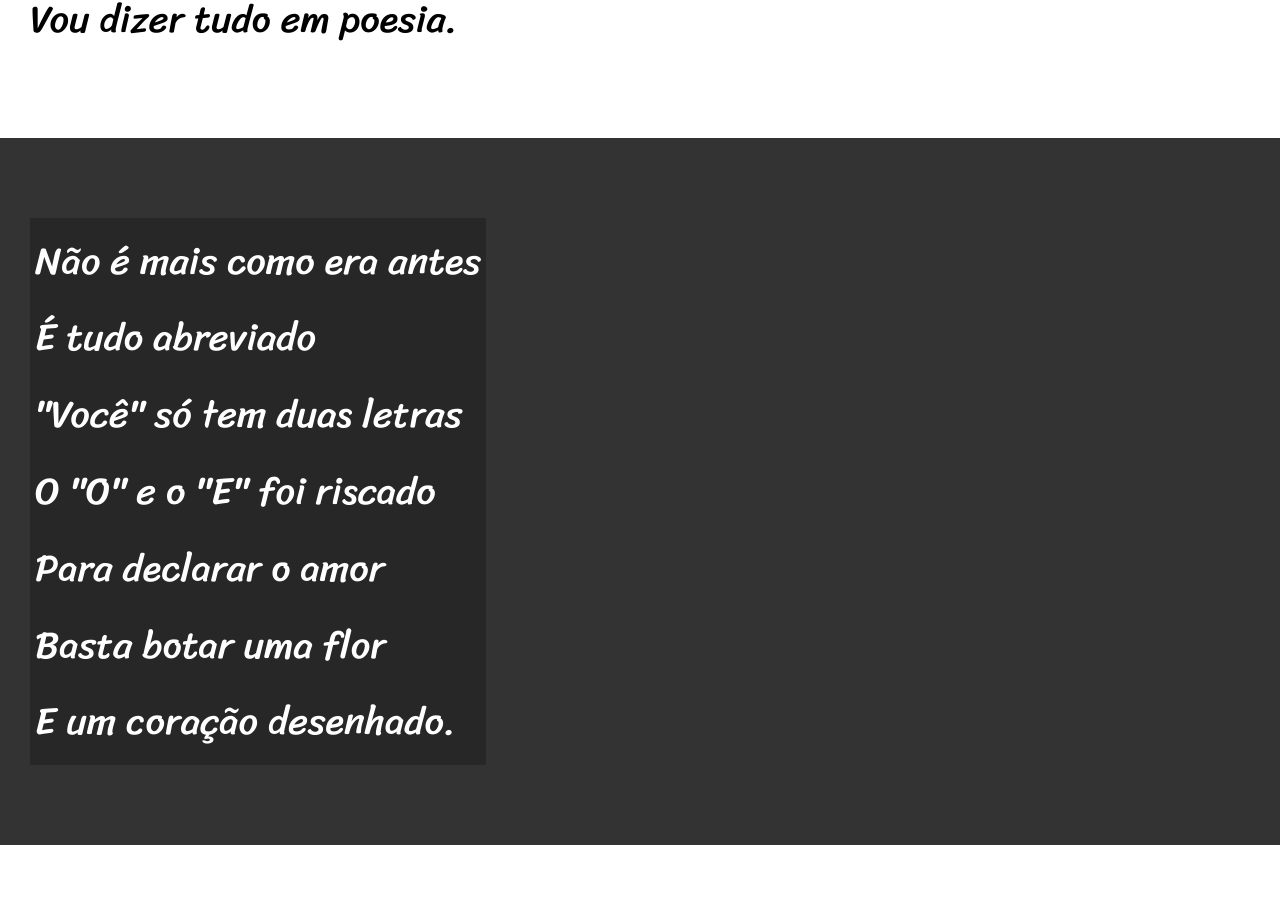
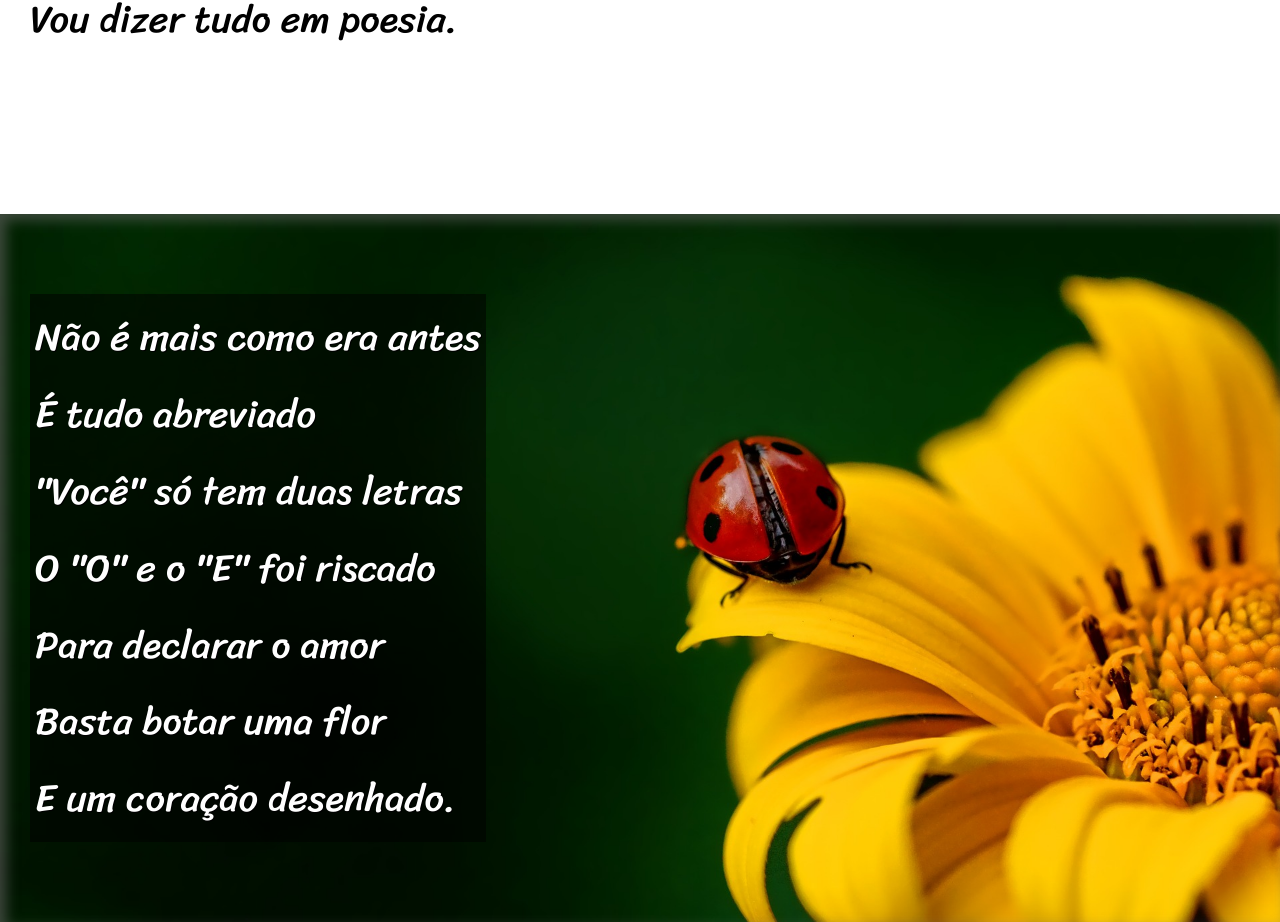
Before and after one commit to geisenlohr/html-css, a plain HTML site: page desafios/d12/index.html in a window 1280 px wide. Shown: the part 820-1742 px from the top of the page. Drawn offline with Linux system fonts and the light colour scheme.

Commit message:
Atualização desafio 12

```diff
--- a/desafios/d12/estilo/style.css
+++ b/desafios/d12/estilo/style.css
@@ -59,7 +59,10 @@ section {
     padding-left: 30px;
     font-family: var(--fonte3);
     font-size: 3vw;
+}
 
+section > p {
+    padding-bottom: 2em;
 }
 
 section.normal {
@@ -70,12 +73,28 @@ section.normal {
 section.imagem {
     background-color: rgb(51, 51, 51);
     color: white;
+    box-shadow: inset 6px 6px 13px rgba(102, 101, 101, 0.603);
+    background-size: cover;
+    background-attachment: fixed; /* efeito paralax*/
 }
 
 section.imagem > p {
     display: inline-block;
     padding: 5px;
-    background-color: rgba(0, 0, 0, 0.226);
+    background-color: rgba(0, 0, 0, 0.527);
+    text-shadow: 1px 1px 0px black;
+}
+
+section#img01 {
+    background-image: url(../imagens/background001.jpg);
+    background-position: right center;
+
+
+}
+
+section#img02 {
+    background-image: url(../imagens/background002.jpg);
+
 }
 
 footer {
--- a/desafios/d12/index.html
+++ b/desafios/d12/index.html
@@ -29,7 +29,7 @@
         </p>
     </section>
 
-    <section class="imagem">
+    <section class="imagem" id="img01">
         <p>
             Não é mais como era antes <br>
             É tudo abreviado <br>
@@ -60,7 +60,7 @@
         </p>
     </section>
 
-    <section class="imagem">
+    <section class="imagem" id="img02">
         <p>
             Tenho saudade das cartas <br>
             Escritas com a própria mão <br>
```
